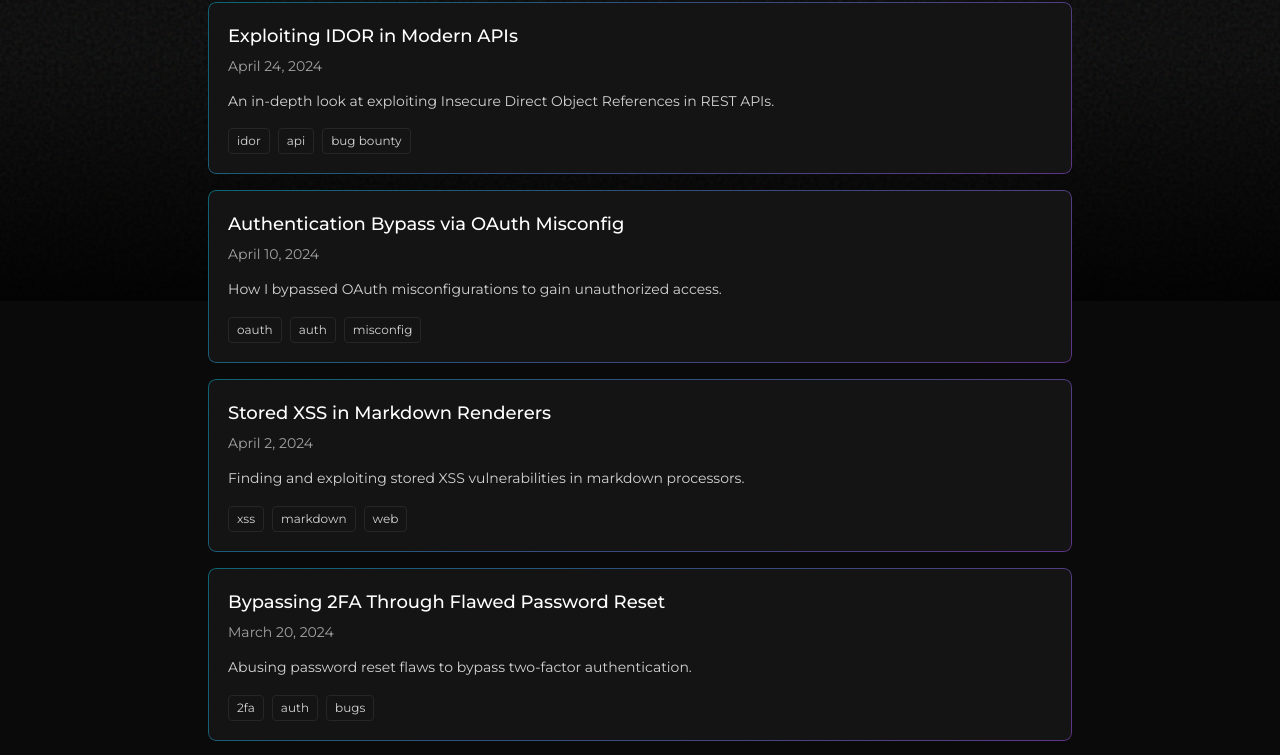
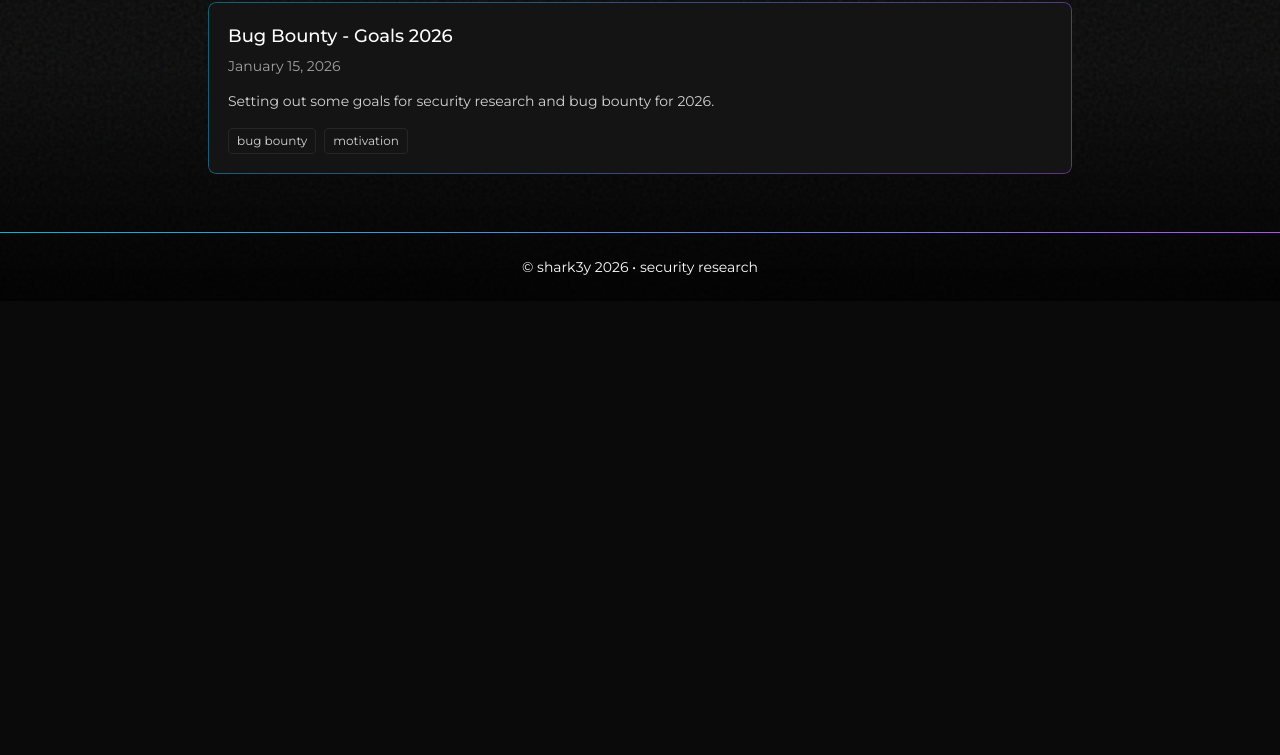
Before and after one commit to angusgee/shark3y.io, a React (Vite) app: page / in a window 1280 px wide. Shown: the part 499-1254 px from the top of the page. After the commit the page ends 800 px from the top, so only its background shows below. Built offline with nearby package versions, Linux system fonts and the light colour scheme.

Commit message:
refactor(posts): update post cards

```diff
--- a/src/data/posts.js
+++ b/src/data/posts.js
@@ -1,42 +1,10 @@
 export const posts = [
   {
     id: 1,
-    slug: 'exploiting-idor-in-modern-apis',
-    title: 'Exploiting IDOR in Modern APIs',
-    date: '2024-04-24',
-    excerpt: 'An in-depth look at exploiting Insecure Direct Object References in REST APIs.',
-    tags: ['idor', 'api', 'bug bounty'],
-  },
-  {
-    id: 2,
-    slug: 'authentication-bypass-via-oauth-misconfig',
-    title: 'Authentication Bypass via OAuth Misconfig',
-    date: '2024-04-10',
-    excerpt: 'How I bypassed OAuth misconfigurations to gain unauthorized access.',
-    tags: ['oauth', 'auth', 'misconfig'],
-  },
-  {
-    id: 3,
-    slug: 'stored-xss-in-markdown-renderers',
-    title: 'Stored XSS in Markdown Renderers',
-    date: '2024-04-02',
-    excerpt: 'Finding and exploiting stored XSS vulnerabilities in markdown processors.',
-    tags: ['xss', 'markdown', 'web'],
-  },
-  {
-    id: 4,
-    slug: 'bypassing-2fa-through-flawed-password-reset',
-    title: 'Bypassing 2FA Through Flawed Password Reset',
-    date: '2024-03-20',
-    excerpt: 'Abusing password reset flaws to bypass two-factor authentication.',
-    tags: ['2fa', 'auth', 'bugs'],
-  },
-  {
-    id: 5,
-    slug: 'oauth-token-leakage-via-referrer-headers',
-    title: 'OAuth Token Leakage via Referrer Headers',
-    date: '2024-03-08',
-    excerpt: 'Discovering how OAuth tokens can be leaked through Referrer headers.',
-    tags: ['oauth', 'referrer', 'token'],
-  },
+    slug: 'bug-bounty-2026',
+    title: 'Bug Bounty - Goals 2026',
+    date: '2026-01-15',
+    excerpt: 'Setting out some goals for security research and bug bounty for 2026.',
+    tags: ['bug bounty', 'motivation'],
+  }
 ];
```
